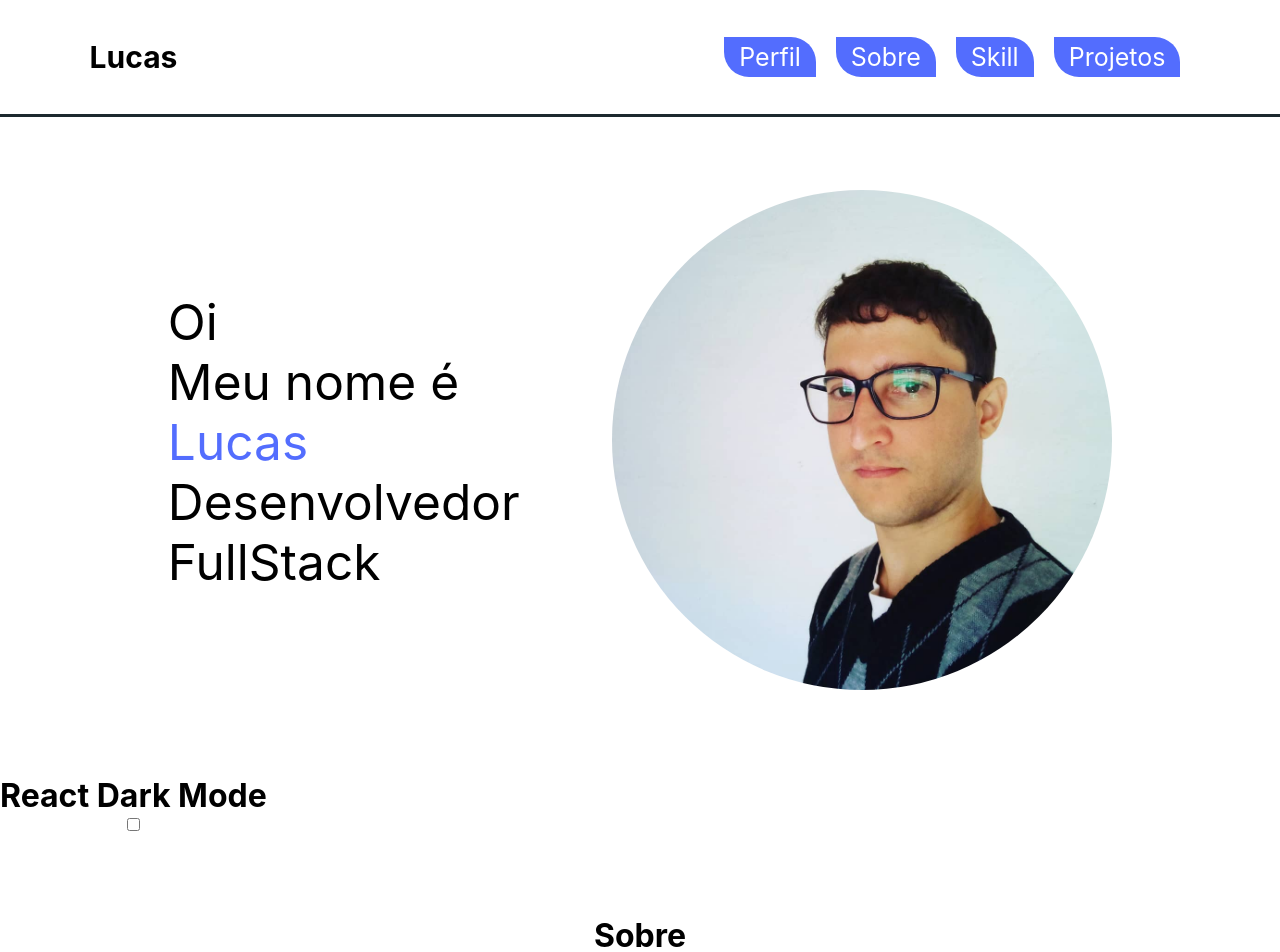
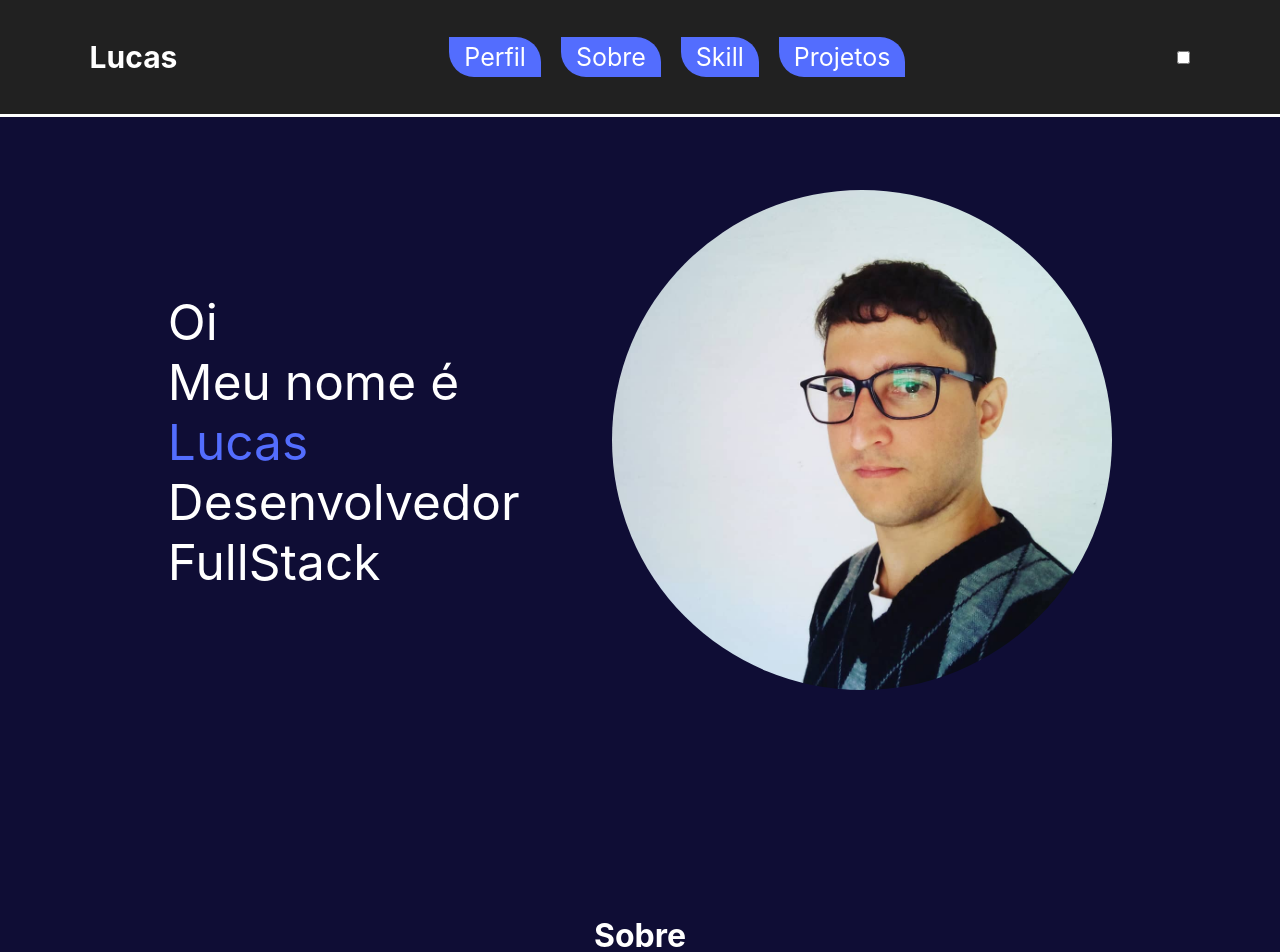
Before and after one commit to DigitalHDR/Meu-portfolio-react, a React (Create React App) app: page / in a window 1280 px wide. Shown: the top 952 px of the page. Built offline with nearby package versions, Linux system fonts and the light colour scheme.

Commit message:
add no header dark mode

```diff
--- a/src/App.css
+++ b/src/App.css
@@ -36,10 +36,6 @@ body {
   transition: all ease 0.5s;
 }
 
-.apppp {
-  z-index: 1000;
-  position: fixed;
-}
 
 body.dark-mode {
   --bg-header: #ffffff;
--- a/src/App.js
+++ b/src/App.js
@@ -1,6 +1,5 @@
 import { BrowserRouter as Router } from "react-router-dom"
 import './App.css'
-import useDarkMode from "./useDarkMode";
 
 // import MainRoutes from "./routes"
 import Header from './components/Header'
@@ -11,18 +10,12 @@ import Projetos from "./pages/Projetos";
 import Footer from './components/Footer'
 
 export default function App() {
-  const [darkMode, toggleDarkMode] = useDarkMode()
-
   return (
     <Router>
         <Header />
         <div className='main_Element'>
           {/* <MainRoutes /> */}
           <Home />
-          <div className="apppp" style={{color: '#fff', textAlign: 'center'}}>
-            <h1>React Dark Mode</h1>
-            <input onClick={() => toggleDarkMode()}  type="checkbox" />
-          </div>
           <Sobre />
           <Skill />
           <Projetos />
--- a/src/components/Header/index.jsx
+++ b/src/components/Header/index.jsx
@@ -1,4 +1,5 @@
 import React, { useState } from 'react';
+import useDarkMode from "./useDarkMode";
 
 import './header.css'
 // import { Link } from "react-router-dom";
@@ -9,6 +10,7 @@ import { HiX } from "react-icons/hi";
 
 export default function Index() {
   const [showLinks, setShowLinks] = useState(false)
+  const [darkMode, toggleDarkMode] = useDarkMode()
 
   return (
     <nav>
@@ -20,6 +22,9 @@ export default function Index() {
           <li onClick={() => setShowLinks(!showLinks)}><a href='#skill_link' to="/skill"><Button title="Skill" /></a></li>
           <li onClick={() => setShowLinks(!showLinks)}><a href='#projetos_link' to="/projetos"><Button title="Projetos" /></a></li>
         </ul>
+
+        <input onClick={() => toggleDarkMode(darkMode)}  type="checkbox" />
+
         <button onClick={() => setShowLinks(!showLinks)}>
           {showLinks ?
             <HiX className='hix' /> :
--- a/src/useDarkMode.jsx
+++ b/src/components/Header/useDarkMode.jsx
@@ -5,11 +5,11 @@ export default function useDarkMode() {
 
   useEffect(() => {
     if(darkMode) {
+      document.body.classList.add('dark-mode')
+      localStorage.setItem('theme', 'dark')
+    } else {
       document.body.classList.remove('dark-mode')
       localStorage.setItem('theme', 'light')
-    } else {
-      document.body.classList.add('dark-mode')
-      localStorage.setItem('theme', 'dark')
     }
   }, [darkMode])
 
```
